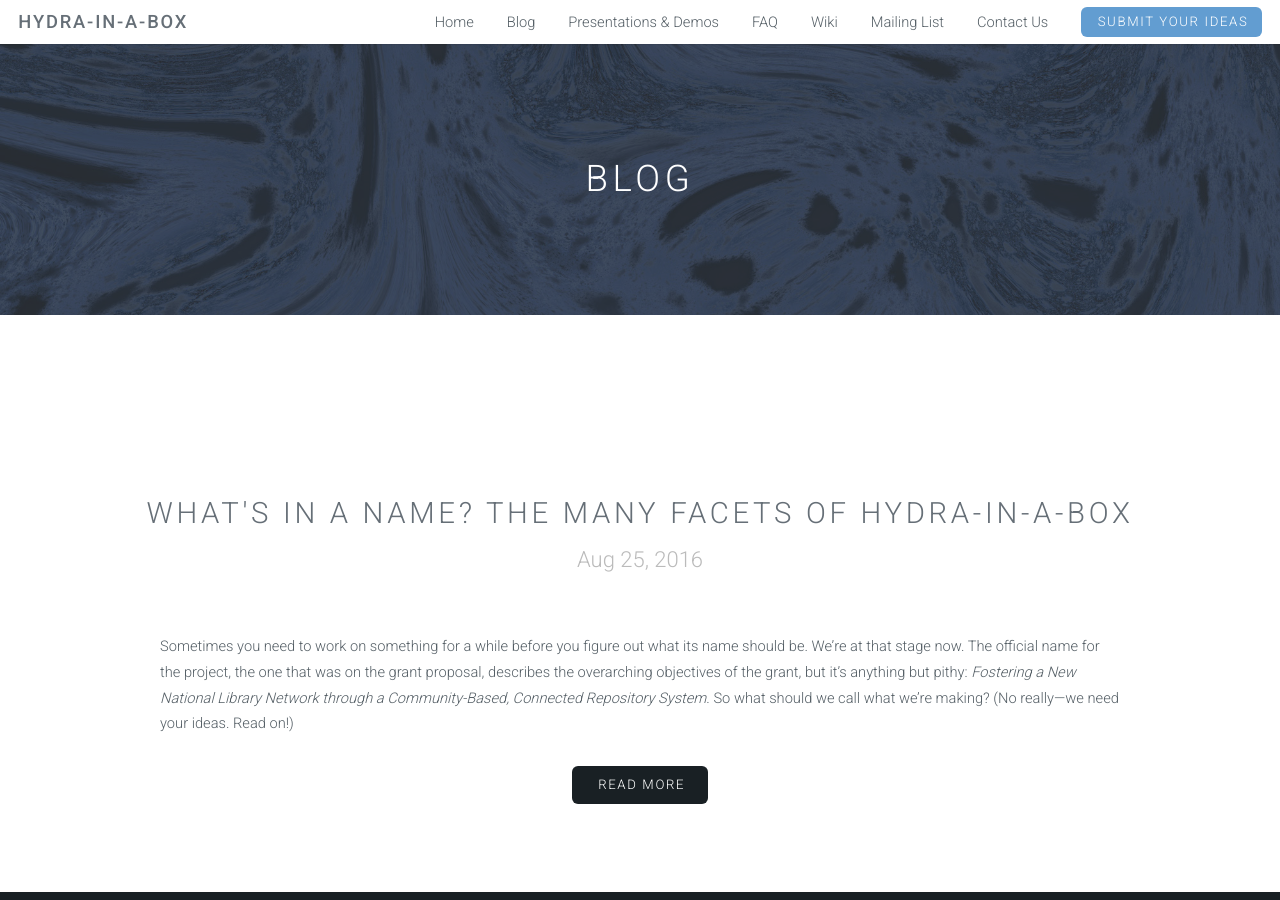
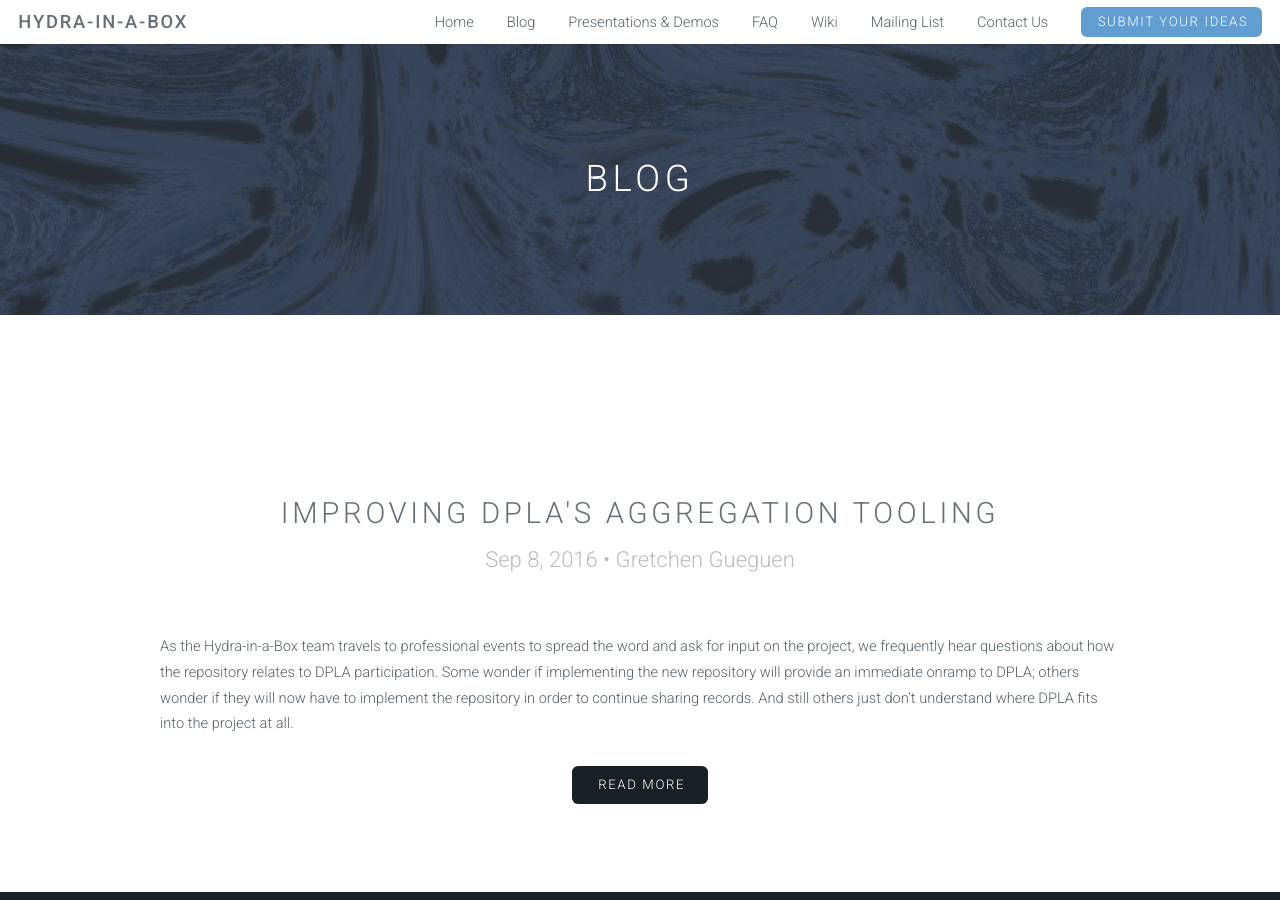
Before and after one commit to samvera-labs/hyku.github.io, a Jekyll site: the page built from blog.html, in a window 1280 px wide and 900 px high. Built offline with Jekyll 4.4.1, drawn with Linux system fonts in a browser that asks for light colours.

Commit message:
Add @guegueng's blog post and add her as DLF presenter

```diff
--- a/_data/upcoming_presentations.yml
+++ b/_data/upcoming_presentations.yml
@@ -10,7 +10,7 @@
   presenters:
     - Hannah Frost
     - Michael Giarlo
-    - Mark A. Matienzo
+    - Gretchen Gueguen
   event: DLF Forum 2016
   location: "Milwaukee, Wisconsin"
   date: 2016-11-07
--- /dev/null
+++ b/_posts/2016-09-08-improving-dpla-aggregation-tooling.markdown
@@ -0,0 +1,20 @@
+---
+layout: post
+title: "Improving DPLA's Aggregation Tooling"
+author: "Gretchen Gueguen"
+---
+
+
+As the Hydra-in-a-Box team travels to professional events to spread the word and ask for input on the project, we frequently hear questions about how the repository relates to DPLA participation. Some wonder if implementing the new repository will provide an immediate onramp to DPLA; others wonder if they will now have to implement the repository in order to continue sharing records. And still others just don’t understand where DPLA fits into the project at all.
+
+In fact, DPLA has been a part of the Hydra-in-a-Box project from the beginning. The project helps DPLA with goals both abstract and concrete. The first of these goals is a desire to create better tools for our partners at Hubs and contributing institutions to create and maintain digital collections. DPLA just aggregates and maintains a copy of the metadata at contributing institutions. We can do comparatively little to enhance and enrich it. However, if those contributors have easy to use tools that would allow them to create linked data, implement new standards like IIIF, and use robust metadata editing tools, the data we ultimately receive would therefore be improved as well.
+
+By investing in an open source solution, DPLA hopes that many of the members of our network will be able to adopt these tools, creating in turn a development community that can help solve problems shared by the network. As a start, we may be able to create DPLA-specific tools for the repository as part of the grant project, such as a DPLA MAP crosswalk or validation tool set. Adding support for protocols like [ResourceSync](http://www.openarchives.org/rs) would help DPLA advance to more sophisticated harvesting and synchronization with partners. We hope that future repository adopters will be able to accomplish even more.
+
+The other, more concrete, goal of the project is to improve DPLA’s aggregation software and generalize it for wider adoption. The components of our aggregation system are already shared as [open source software](https://github.com/dpla/KriKri), but more work is needed to make it an "out of the box" solution with web-based administration tools, easy installation, and more flexibility around data sources and outputs. Early on, the project team decided that the aggregator and repository would work together easily, but not be dependent on each other. A new or existing Hub should not need to implement the repository in order to take advantage of the aggregator should they wish to do so.
+
+Development work on the aggregator has so far been performed by DPLA with a lot of communication between the technology team at DPLA and the Hydra-in-a-Box repository development team at Stanford to ensure compatibility. Some work has also been done to identify overlaps in code related to metadata mapping and normalization, and work has been done to modularize and share wherever possible. This fall, DPLA will be adding some support from an outside contractor to develop the web-based administrator dashboard and tooling for the back-end systems developed by DPLA so far.
+
+The remainder of 2016 and early 2017 will focus on updating backend systems, working on error handling and a few basic processes like deleting records, and completing remaining data modeling in addition to the work on the administrator dashboard.
+
+The Hydra-in-a-Box project has opened up many new possibilities for DPLA and its member network. Participation in DPLA still happens through developing a Hub partnership. The repository isn’t an immediate on-ramp to DPLA; it just makes participation technologically easier. For Hydra and DPLA, it will be the beginning of a beautiful friendship.
```
